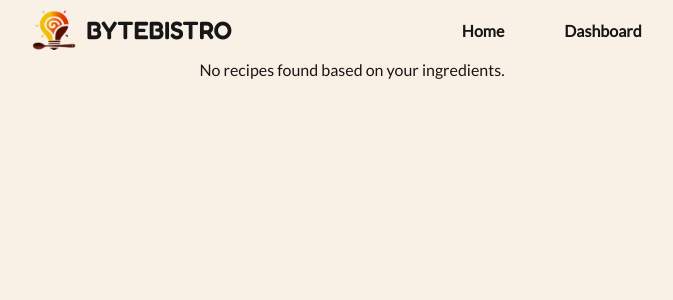
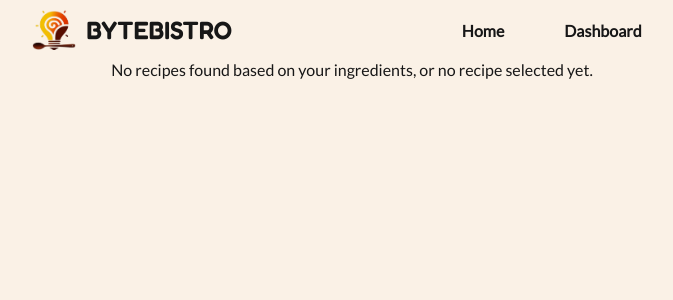
Before and after one commit to CalebKiK/recipbyte-ai-recipe-frontend, a Next.js app: page /recipes in a window 1280 px wide. Shown: the top 300 px of the page, without its empty margins (288-961 px from the left). Built offline with nearby package versions, Linux system fonts and the light colour scheme.

Commit message:
Naviagting to Recipe page is working

```diff
--- a/src/app/recipes/page.js
+++ b/src/app/recipes/page.js
@@ -11,29 +11,46 @@ export default function RecipePage() {
     const searchParams = useSearchParams();
     const recipesData = searchParams.get('recipes');
     const [recipes, setRecipes] = useState([]);
+    const [selectedRecipe, setSelectedRecipe] = useState(null);
 
     useEffect(() => {
         if (recipesData) {
             try {
                 const parsedRecipes = JSON.parse(decodeURIComponent(recipesData));
                 setRecipes(parsedRecipes);
+
+                if (parsedRecipes.length === 1) {
+                    setSelectedRecipe(parsedRecipes[0]);
+                } else {
+                    setSelectedRecipe(null);
+                }
             } catch (error) {
                 console.error("Error parsing recipes data:", error);
                 setRecipes([]);
+                setSelectedRecipe(null);
             }
         }
     }, [recipesData]);
 
+    const handleSelectRecipe = (recipe) => {
+        setSelectedRecipe(recipe);
+    };
+
     return(
         <div className="recipe-page">
             <Navbar />
-            {recipes.length > 1 ? (
-                <RecipeSuggestions recipes={recipes} />
-            ) : recipes.length === 1 ? (
-                <RecipeChoice recipe={recipes[0]} />
-            ) : (
-                <p>No recipes found based on your ingredients.</p>
+            {recipes.length > 0 && ( // Display suggestions if there are any recipes
+                <RecipeSuggestions recipes={recipes} onSelectRecipe={handleSelectRecipe} /> // <-- PASS THE NEW FUNCTION
             )}
+
+            {selectedRecipe && ( // Only render RecipeChoice if a recipe is selected
+                <RecipeChoice recipe={selectedRecipe} />
+            )}
+
+            {!recipes.length && !selectedRecipe && ( // Message if no recipes and none selected
+                <p>No recipes found based on your ingredients, or no recipe selected yet.</p>
+            )}
+
             {recipes.length > 0 && <WhyRecipe />}
         </div>
     )
--- a/src/components/RecipeCardOption.js
+++ b/src/components/RecipeCardOption.js
@@ -3,12 +3,16 @@
 import '../styles/RecipePage.css';
 import { useRouter } from 'next/navigation';
 
-export default function RecipeCard() {
-    const router = useRouter();
+export default function RecipeCard({ recipe, onSelectRecipe }) {
 
     const handleRecipeClick = () => {
-        // Navigate to a recipe detail page, passing the recipe ID or data
-        router.push(`/recipe-detail/${recipe.id}`); // Example: Using recipe ID
+        if(onSelectRecipe) {
+            onSelectRecipe(recipe);
+        }
+    }
+
+    if (!recipe) {
+        return null;
     }
 
     return (
--- a/src/components/RecipeChoice.js
+++ b/src/components/RecipeChoice.js
@@ -2,12 +2,12 @@
 
 import '../styles/RecipePage.css';
 
-export default function RecipeChoice() {
+export default function RecipeChoice({ recipe }) {
     return (
         <div className="recipe-choice-component">
-            <h2>Let’s make: $DishName</h2>
+            <h2>Let’s make: {recipe.title}</h2>
             <div className='recipe-choice-text'>
-                <p>Placeholder text for this section</p>
+                <p>{recipe.steps}</p>
             </div>
             <div className='recipe-choice-btns'>
                 <button className='substitute-ingredient-btn'>Substitute Ingredient</button>
--- a/src/components/RecipeSuggestions.js
+++ b/src/components/RecipeSuggestions.js
@@ -3,14 +3,14 @@
 import '../styles/RecipePage.css';
 import RecipeCard from './RecipeCardOption';
 
-export default function RecipeSuggestions({ recipes }) {
+export default function RecipeSuggestions({ recipes, onSelectRecipe }) {
     return (
         <div className="recipe-suggestions-component">
             <h2>Recipe Suggestions</h2>
             <h4>Pick a dish that excites you.</h4>
             <div className='recipe-suggestions'>
                 {recipes.map((recipe) => (
-                    <RecipeCard key={recipe.id} recipe={recipe} />
+                    <RecipeCard key={recipe.id} recipe={recipe} onSelectRecipe={onSelectRecipe} />
                 ))}
             </div>
         </div>
```
Also changed, not shown: src/components/HeroSection.js (+4 -4 lines).
